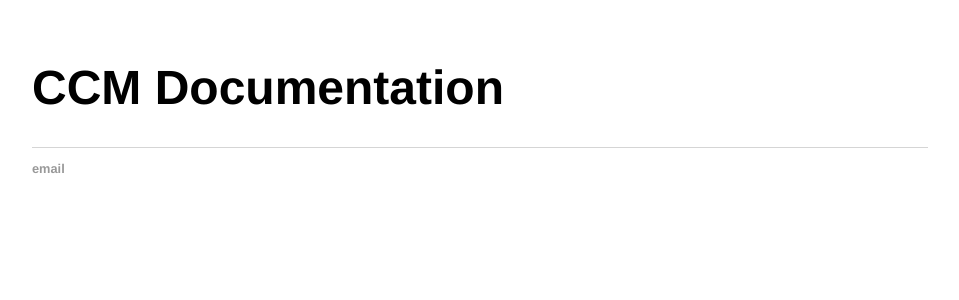
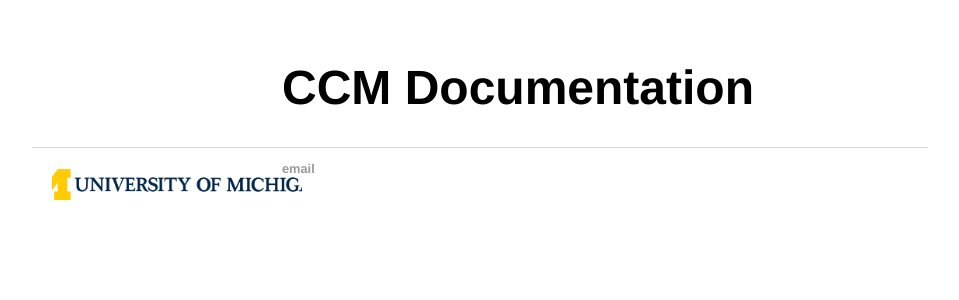
Before and after one commit to pushyamig/pushyamig.github.io, a Jekyll site: the page built from README.md, in a window 1280 px wide. Shown: the top 300 px of the page, without its empty margins (160-1119 px from the left). Built offline with Jekyll 4.4.1, drawn with Linux system fonts in a browser that asks for light colours; our own code applies the rules of GitHub Pages for plain Markdown files.

Commit message:
Update main.css

```diff
--- a/css/main.css
+++ b/css/main.css
@@ -2,10 +2,13 @@
     margin: 60px auto;
     width: 70%;
 }
-#header-background {
-    width: 100%;
-    height: auto;
+.header-background {
+    width: 250px;
+    height: 250px;
     background-image: url('https://pushyamig.github.io/images/u-m_logo-horizontal-hex.png');
+    background-size: 300px;
+    background-repeat: no-repeat;
+    background-position: 50%;
 }
 
 nav ul, footer ul {
```
